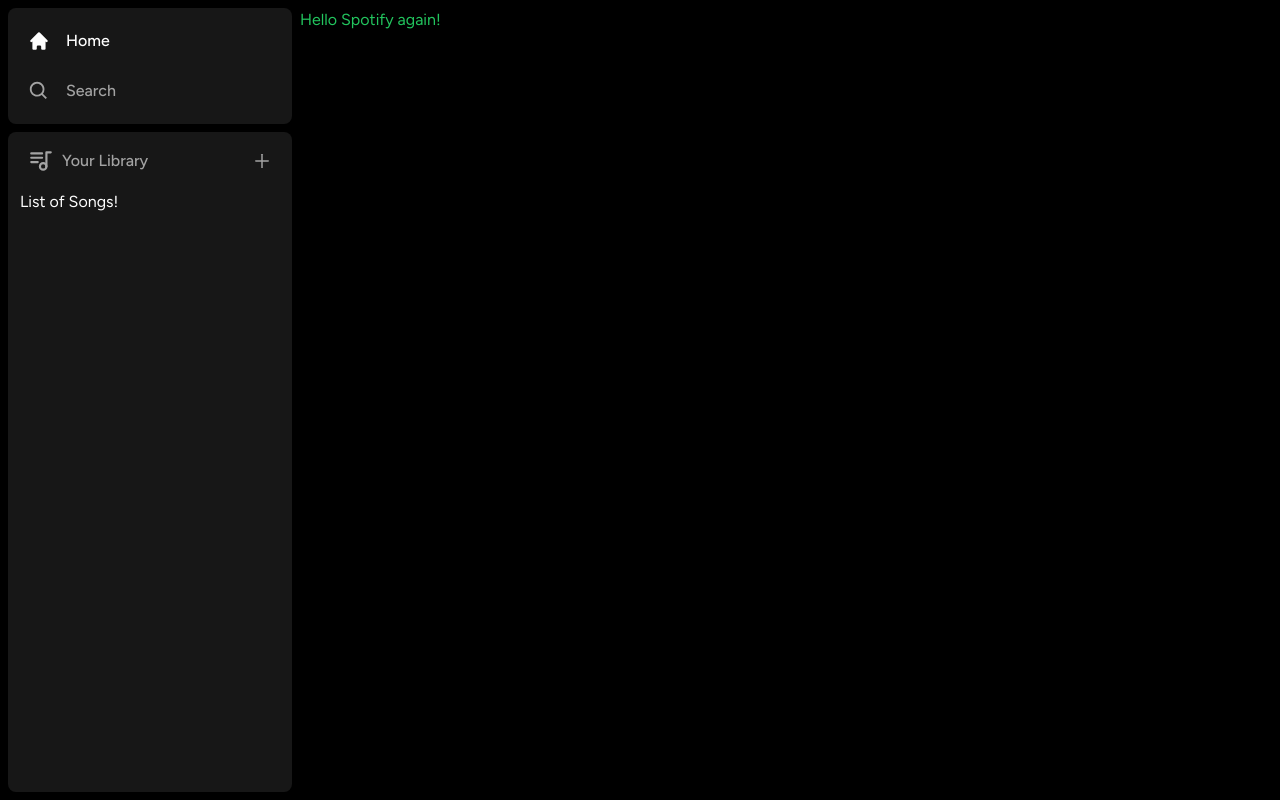
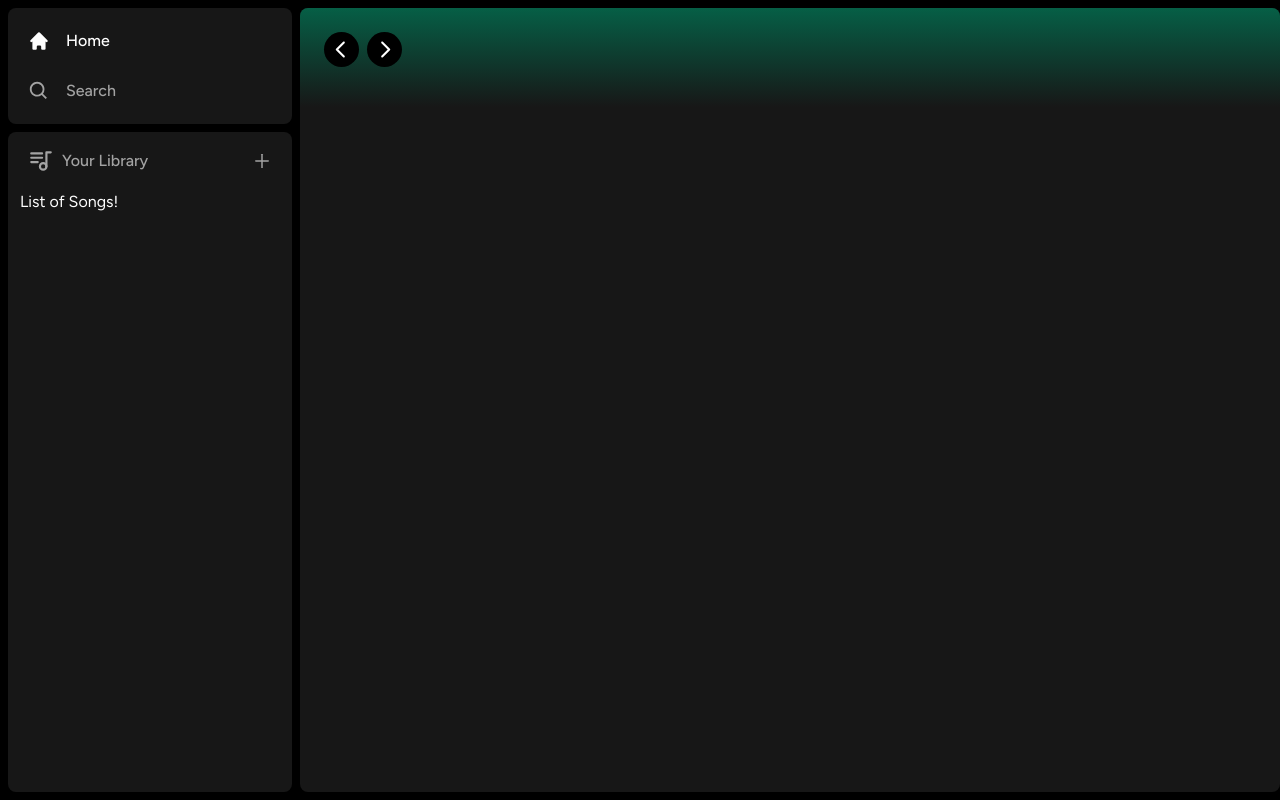
Before and after one commit to sj-kc/spotify, a Next.js app: page / in a window 1280 px wide. Built offline with nearby package versions, Linux system fonts and the light colour scheme.

Commit message:
Layout Header component

```diff
--- a/app/(site)/page.tsx
+++ b/app/(site)/page.tsx
@@ -1,3 +1,9 @@
+import Header from '@/components/Header';
+
 export default function Home() {
-  return <div className='text-green-500'>Hello Spotify again!</div>;
+  return (
+    <div className='bg-neutral-900 rounded-lg h-full w-full overflow-hidden overflow-y-auto'>
+      <Header>Header</Header>
+    </div>
+  );
 }
--- /dev/null
+++ b/components/Header.tsx
@@ -0,0 +1,46 @@
+'use client';
+
+import { useRouter } from 'next/navigation';
+import { twMerge } from 'tailwind-merge';
+import { RxCaretLeft, RxCaretRight } from 'react-icons/rx';
+
+interface HeaderProps {
+  children: React.ReactNode;
+  className?: string;
+}
+
+const Header: React.FC<HeaderProps> = ({ children, className }) => {
+  const router = useRouter();
+
+  const handleLogout = () => {
+    // TODO: Handle logout
+  };
+
+  return (
+    <div
+      className={twMerge(
+        'h-fit bg-gradient-to-b from-emerald-800 p-6',
+        className
+      )}
+    >
+      <div className='w-full mb-4 flex items-center justify-between'>
+        <div className='hidden md:flex gap-x-2 items-center'>
+          <button
+            className='rounded-full bg-black flex items-center justify-center hover:opacity-75 transition'
+            onClick={() => router.back()}
+          >
+            <RxCaretLeft className='text-white' size={35} />
+          </button>
+          <button
+            className='rounded-full bg-black flex items-center justify-center hover:opacity-75 transition'
+            onClick={() => router.forward()}
+          >
+            <RxCaretRight className='text-white' size={35} />
+          </button>
+        </div>
+      </div>
+    </div>
+  );
+};
+
+export default Header;
```
